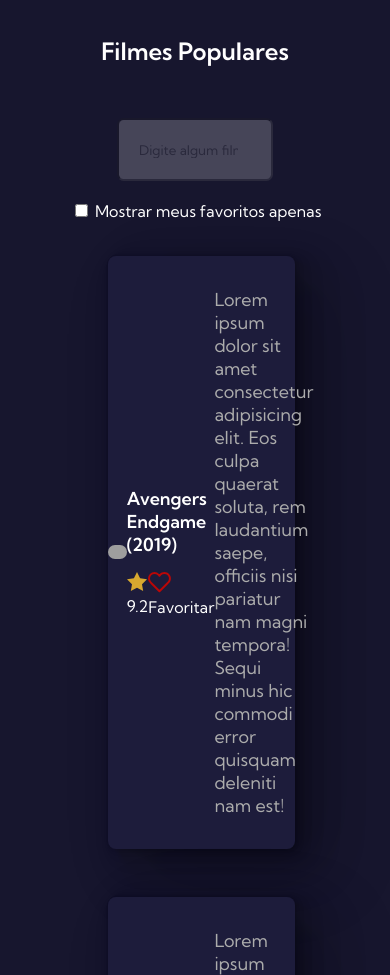
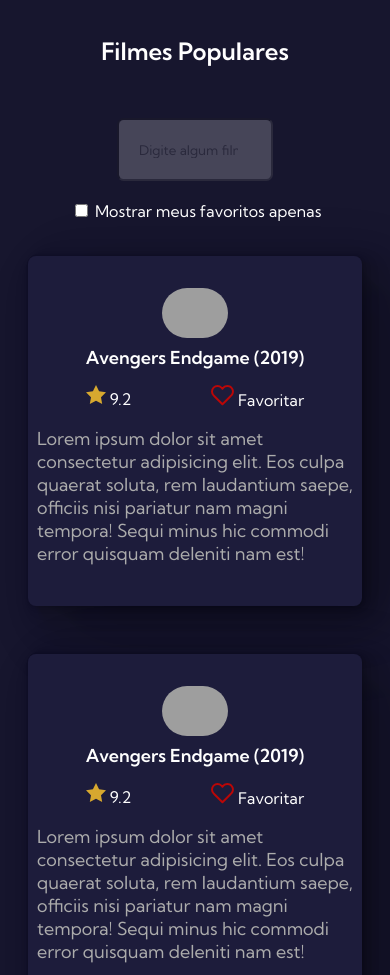
Before and after one commit to leonardo-o-s-s/popular-movies, a website built with Vite: page src/index.html in a window 390 px wide. Shown: the top 975 px of the page. Built offline with nearby package versions, Linux system fonts and the light colour scheme; grey boxes are pictures that could not be loaded.

Commit message:
ajustando responsividade

```diff
--- a/src/styles/style.css
+++ b/src/styles/style.css
@@ -114,3 +114,23 @@
         fill: #BA0707;
     }
 }
+
+@media (max-width: 850px) {
+    .filmes {
+        margin: 0 1.75em;
+    }
+
+    .filmes__filme {
+        flex-direction: column;
+    }
+
+    .filmes__filme-descricao,
+    .filmes__filme-detalhes {
+        width: auto;
+        padding: 0.5em;
+    }
+
+    .filmes__filme-imagem {
+        width: 20%;
+    }
+}
```
